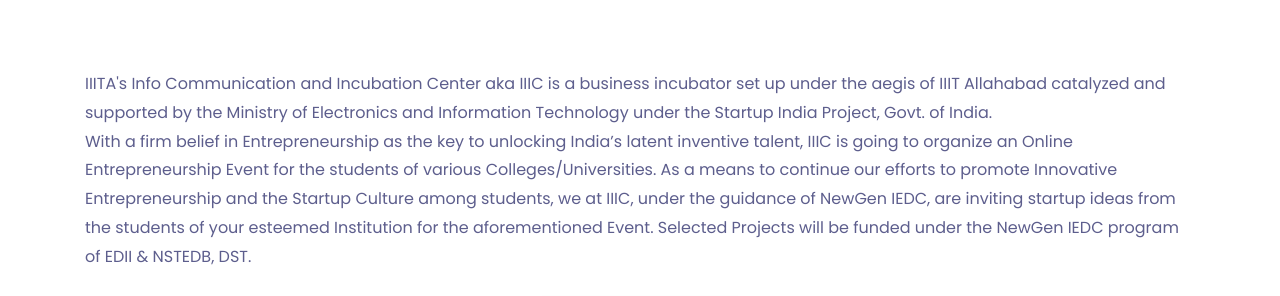
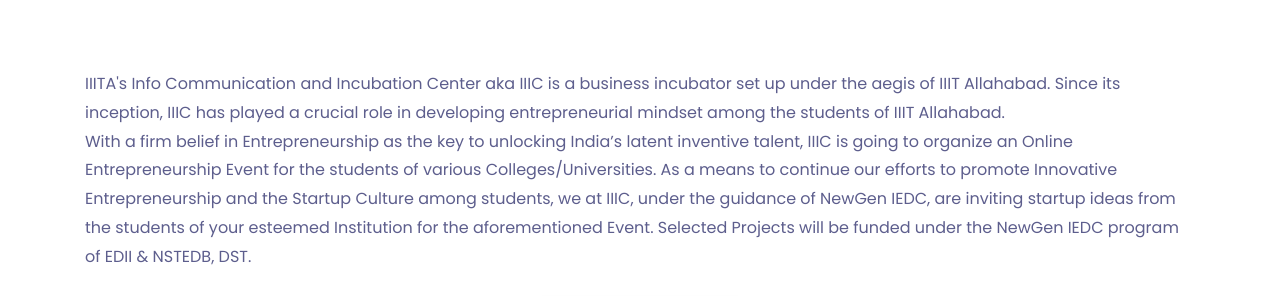
Before and after one commit to hackstreetguy/NewGenIEDC-New-, a website: page apply/index.html in a window 1280 px wide. Shown: the part 504-800 px from the top of the page. Drawn offline with Linux system fonts and the light colour scheme.

Commit message:
Update index.html

```diff
--- a/apply/index.html
+++ b/apply/index.html
@@ -177,8 +177,9 @@
         </div>
         <div class="row align-items-center">
             <div class="col-12">
-                <p class=" wow fadeInUp" data-wow-delay="300ms">IIITA's Info Communication and Incubation Center aka IIIC is a business incubator set up under the aegis of IIIT Allahabad catalyzed and supported by the Ministry of Electronics and Information Technology under the Startup India Project, Govt. of India.
-                   <br> With a firm belief in Entrepreneurship as the key to unlocking India’s latent inventive talent, IIIC is going to organize an Online Entrepreneurship Event for the students of various Colleges/Universities. As a means to continue our efforts to promote Innovative Entrepreneurship and the Startup Culture among students, we at IIIC, under the guidance of NewGen IEDC, are inviting startup ideas from the students of your esteemed Institution for the aforementioned Event. Selected Projects will be funded under the NewGen IEDC program of EDII & NSTEDB, DST.
+                <p class=" wow fadeInUp" data-wow-delay="300ms">
+                     IIITA's Info Communication and Incubation Center aka IIIC is a business incubator set up under the aegis of IIIT Allahabad. Since its inception, IIIC has played a crucial role in developing entrepreneurial mindset among the students of IIIT Allahabad.<br>
+                    With a firm belief in Entrepreneurship as the key to unlocking India’s latent inventive talent, IIIC is going to organize an Online Entrepreneurship Event for the students of various Colleges/Universities. As a means to continue our efforts to promote Innovative Entrepreneurship and the Startup Culture among students, we at IIIC, under the guidance of NewGen IEDC, are inviting startup ideas from the students of your esteemed Institution for the aforementioned Event. Selected Projects will be funded under the NewGen IEDC program of EDII & NSTEDB, DST.
                 </p>
             </div>
         </div>
```
